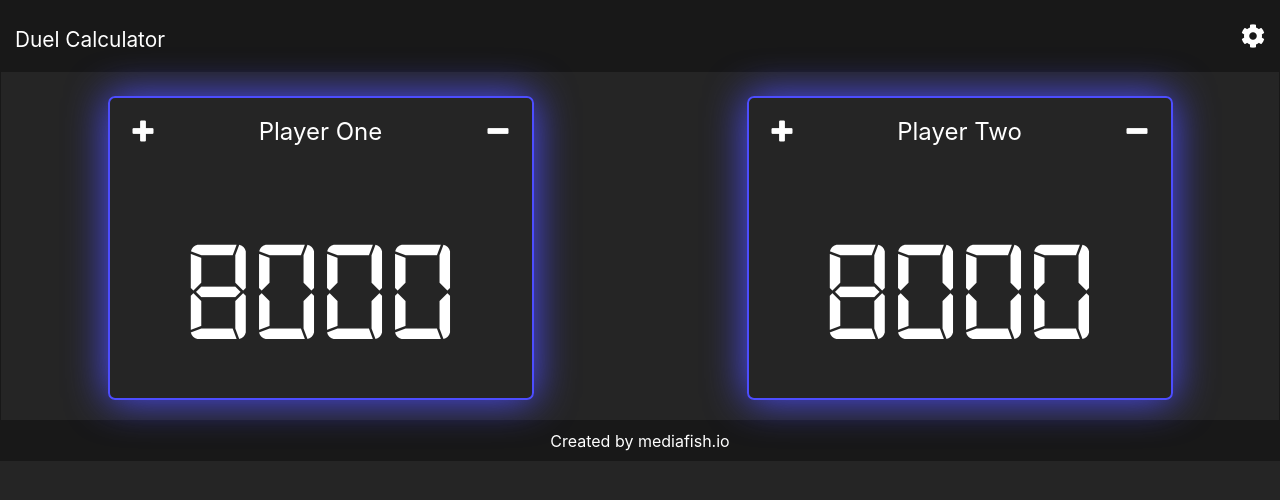
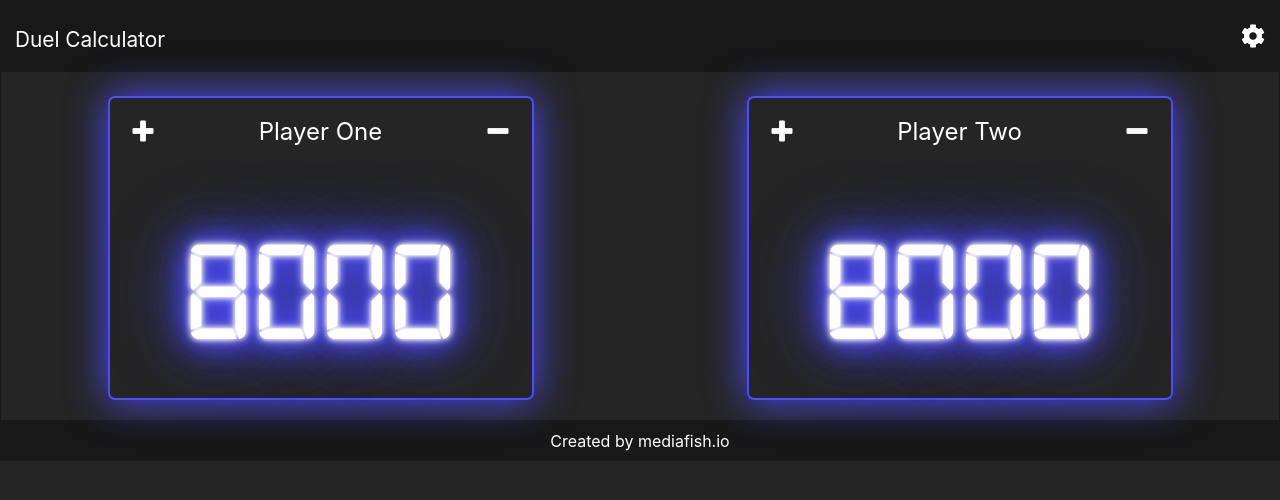
Before and after one commit to hjrdave/DuelCalculator, a React (Create React App) app: page / in a window 1280 px wide. Shown: the top 500 px of the page. Built offline with nearby package versions, Linux system fonts and the light colour scheme.

Commit message:
added text glow

```diff
--- a/src/components/score/_score.scss
+++ b/src/components/score/_score.scss
@@ -11,6 +11,8 @@
         p{
             font-size: $font-size-base + 8;
             font-family: $font-calc;
+            color: #fff;
+            text-shadow: 0 0 5px #fff, 0 0 10px #fff, 0 0 20px #4d4dff, 0 0 30px #4d4dff, 0 0 40px #4d4dff, 0 0 55px #4d4dff, 0 0 75px #4d4dff;
         }
     }
 }
```
